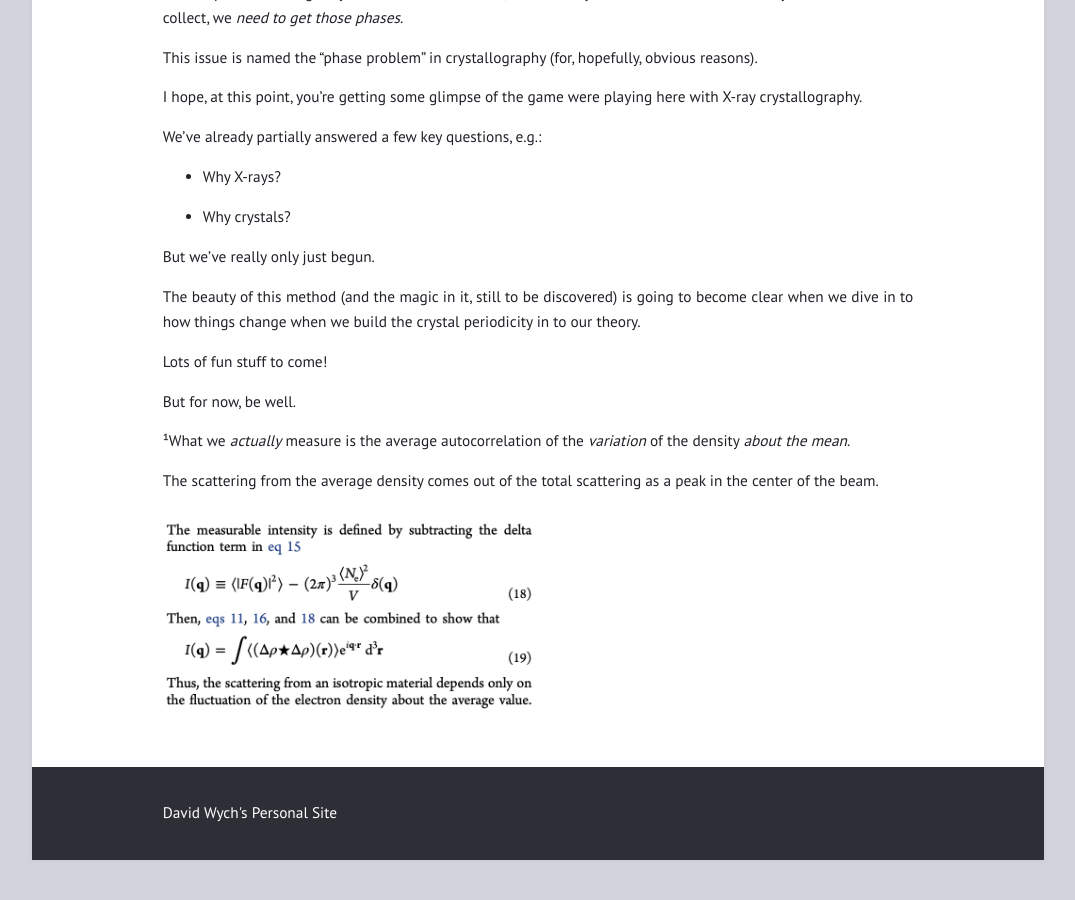
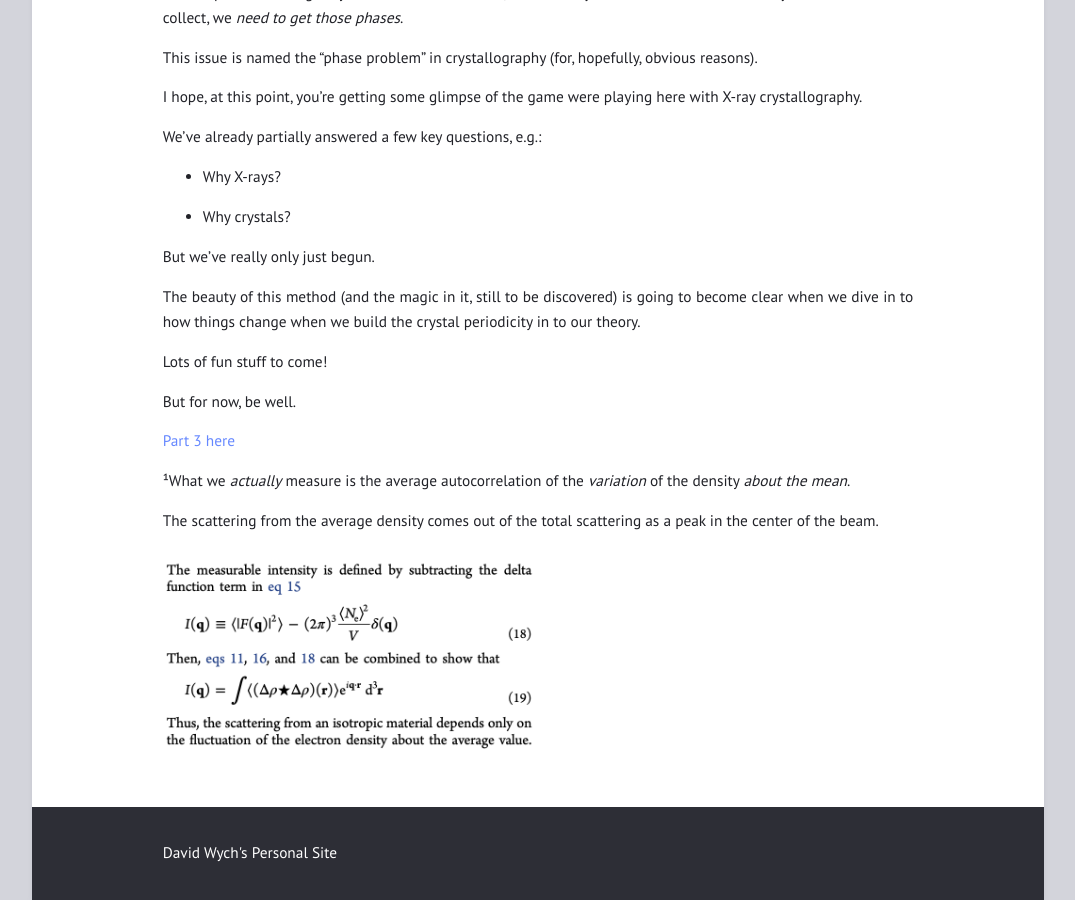
Before and after one commit to davidwych/davidwych.github.io, a Jekyll site: the page built from blog/_posts/2022-06-17-intro-cryst-2.md, in a window 1280 px wide and 900 px high, scrolled down 5102 px. Shown: the whole window, without its empty margins (102-1177 px from the left). Built offline with Jekyll 4.4.1, drawn with Linux system fonts in a browser that asks for light colours; before the commit the page ends 5962 px from its top, so only the background shows below that.

Commit message:
Update 2022-06-17-intro-cryst-2.md
Link to part 3

```diff
--- a/blog/_posts/2022-06-17-intro-cryst-2.md
+++ b/blog/_posts/2022-06-17-intro-cryst-2.md
@@ -145,6 +145,8 @@ Lots of fun stuff to come!
 
 But for now, be well.
 
+[Part 3 here](https://davidwych.github.io/intro-cryst-3/)
+
 ¹What we *actually* measure is the average autocorrelation of the *variation* of the density *about the mean*.
 
 The scattering from the average density comes out of the total scattering as a peak in the center of the beam.
```
